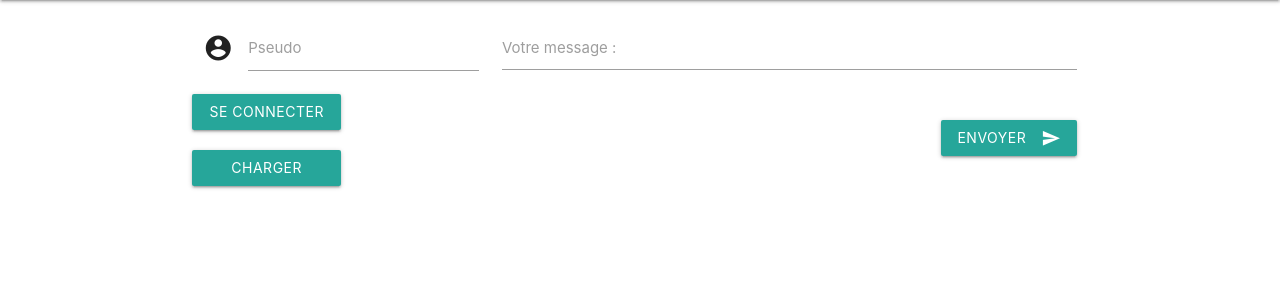
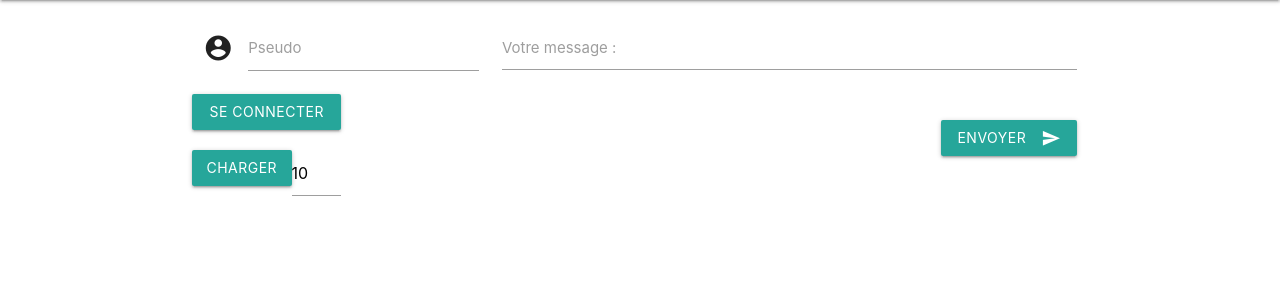
Before and after one commit to Hugoswnw/AnotherOtherTinyTwit, a web app: page / in a window 1280 px wide. Shown: the part 64-364 px from the top of the page. Run offline with its HTML, style and script files only (its server is not run), Linux system fonts and the light colour scheme; data that the repository does not hold is empty; some libraries are stand-ins or nearby versions.

Commit message:
quelques corrections

```diff
--- a/tinytwit/src/main/webapp/index.html
+++ b/tinytwit/src/main/webapp/index.html
@@ -35,9 +35,10 @@
               <p class="s6 center">{{log_mess}}{{username}}</p>
             </div>
             <div class="row">
-              <button class="btn waves-effect waves-light col s6" type="submit" name="load_timeline" ng-click="loadTimeline()">
-                Charger timeline
+              <button class="btn waves-effect waves-light col s4" type="submit" name="load_timeline" ng-click="loadTimeline()">
+                Charger
               </button>
+              <input class="col s2" type="number" name="Number" step="1" min="0" class="validate" ng-model="amount" />
               <p class="s6 center">{{timeline_fb}}</p>
             </div>
           </div>
--- a/tinytwit/src/main/webapp/js/script.js
+++ b/tinytwit/src/main/webapp/js/script.js
@@ -1,3 +1,5 @@
+var prefix = "http://localhost:8080";
+
 var app = angular.module('app', []);
 
 app.filter('hashtag_highlight', function() {
@@ -23,10 +25,11 @@ app.filter('to_trusted', ['$sce', function($sce){
 
 
 app.controller('account_ctrl', function($scope, $http) {
+  $scope.amount = 10;
   $scope.login = function(){
     $http({
         method : "POST",
-        url : "http://localhost:8080/_ah/api/tinytwitsmah/v1/user_add",
+        url : "/_ah/api/tinytwitsmah/v1/user_add",
         params: {username: $scope.in_username}
     }).then(function mySuccess(response) {
       loadUser();
@@ -39,7 +42,7 @@ app.controller('account_ctrl', function($scope, $http) {
   loadUser = function(){
     $http({
         method : "GET",
-        url : "http://localhost:8080/_ah/api/tinytwitsmah/v1/user_get",
+        url : prefix+"/_ah/api/tinytwitsmah/v1/user_get",
         params: {username: $scope.in_username}
     }).then(function mySuccess(response) {
         $scope.username = response.data.username;
@@ -57,8 +60,8 @@ app.controller('account_ctrl', function($scope, $http) {
     var start = performance.now();
     $http({
         method : "GET",
-        url : "http://localhost:8080/_ah/api/tinytwitsmah/v1/message_get_timeline",
-        params: {username: $scope.username, amount: 10}
+        url : prefix+"/_ah/api/tinytwitsmah/v1/message_get_timeline",
+        params: {username: $scope.username, amount: parseInt($scope.amount)}
     }).then(function mySuccess(response) {
         $scope.timeline = response.data.items;
         $scope.timeline_fb = response.data.items.length+" message(s) en "+Math.floor(performance.now() - start)+"ms";
@@ -72,7 +75,7 @@ app.controller('account_ctrl', function($scope, $http) {
     var start = performance.now();
     $http({
         method : "POST",
-        url : "http://localhost:8080/_ah/api/tinytwitsmah/v1/message_add",
+        url : prefix+"/_ah/api/tinytwitsmah/v1/message_add",
         params: {author: $scope.username, content: $scope.content}
     }).then(function mySuccess(response) {
         $scope.content = "";
@@ -90,7 +93,7 @@ app.controller('hashtag_ctrl', function($scope, $http) {
   var start = performance.now();
   $http({
       method : "GET",
-      url : "http://localhost:8080/_ah/api/tinytwitsmah/v1/hashtag_get_messages",
+      url : prefix+"/_ah/api/tinytwitsmah/v1/hashtag_get_messages",
       params: {word: getUrlParameter("word"), amount: getUrlParameter("amount")}
   }).then(function mySuccess(response) {
       $scope.messages = response.data.items;
```
